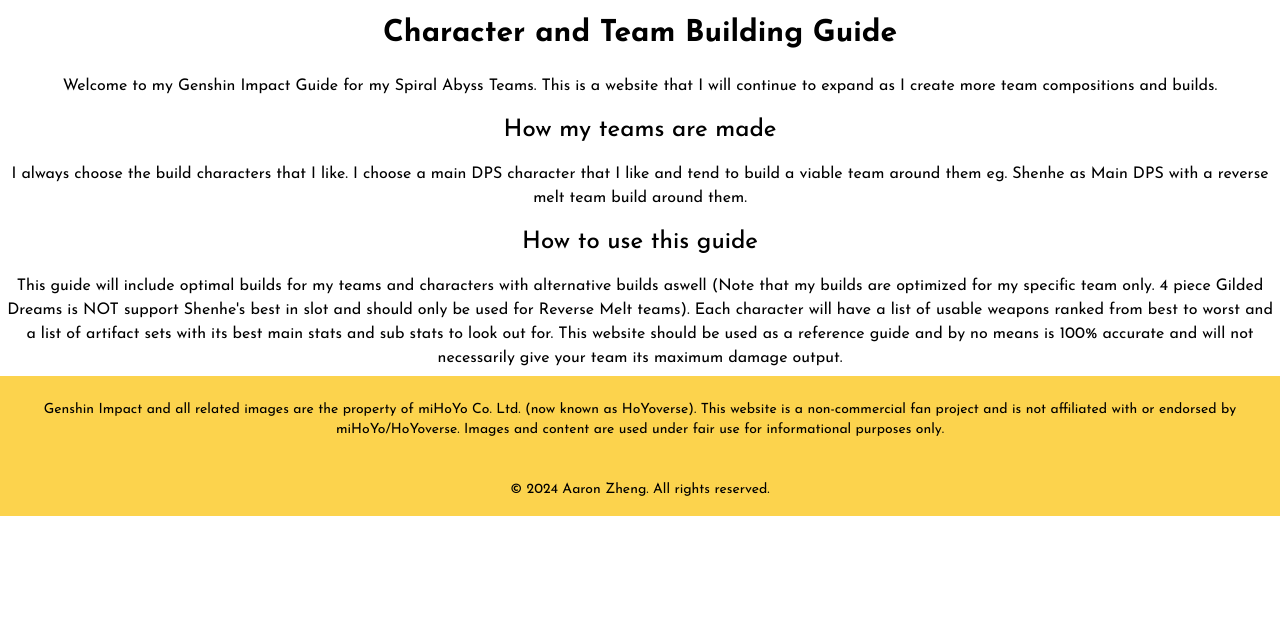
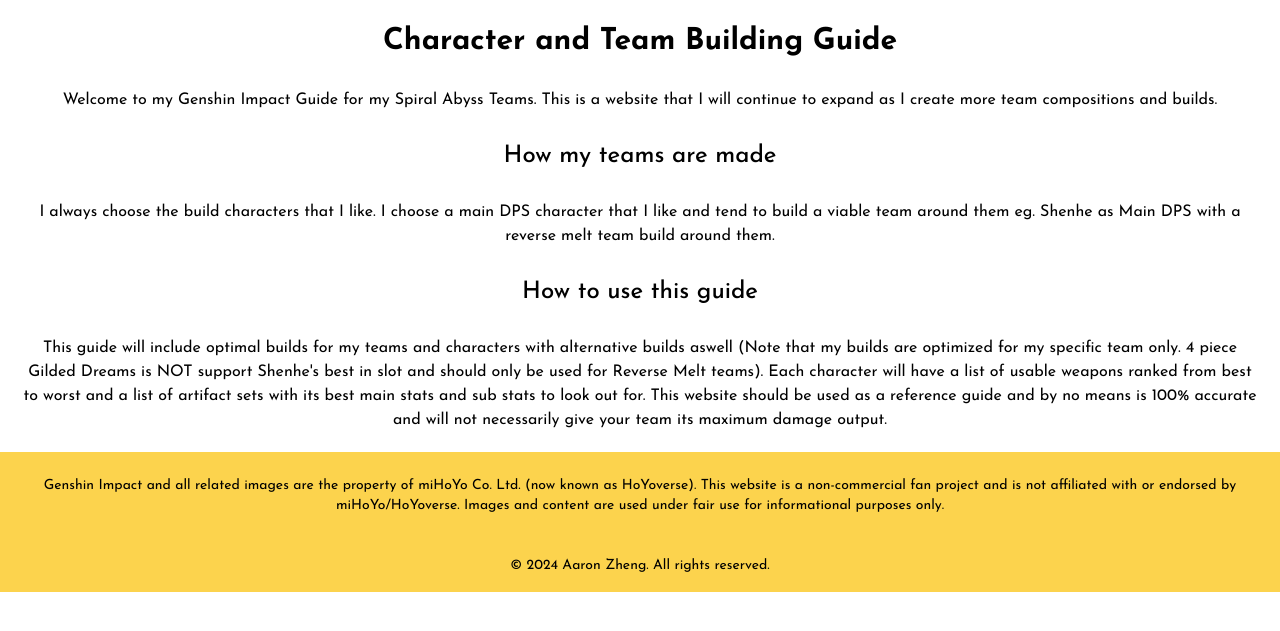
Before and after one commit to aaronzhengnz/Genshin-Builds-Website, a Flask app: page / in a window 1280 px wide. Shown: the part 112-743 px from the top of the page. Run offline with Flask 3, Linux system fonts and the light colour scheme; some libraries are stand-ins or nearby versions.

Commit message:
Fixed padding and spacing of data in home.html

```diff
--- a/templates/home.html
+++ b/templates/home.html
@@ -1,9 +1,9 @@
 {% extends "layout.html" %}
 {% block content %}
-<h1 class="text-3xl py-4 font-bold">Character and Team Building Guide</h1>
-<p class="p-1.5">Welcome to my Genshin Impact Guide for my Spiral Abyss Teams. This is a website that I will continue to expand as I create more team compositions and builds.</p>
-<h2 class="text-2xl p-2.5 font-medium">How my teams are made</h2>
-<p class="p-1.5">I always choose the build characters that I like. I choose a main DPS character that I like and tend to build a viable team around them eg. Shenhe as Main DPS with a reverse melt team build around them.</p>
-<h2 class="text-2xl p-2.5 font-medium">How to use this guide</h2>
-<p class="p-1.5">This guide will include optimal builds for my teams and characters with alternative builds aswell (Note that my builds are optimized for my specific team only. 4 piece Gilded Dreams is NOT support Shenhe's best in slot and should only be used for Reverse Melt teams). Each character will have a list of usable weapons ranked from best to worst and a list of artifact sets with its best main stats and sub stats to look out for. This website should be used as a reference guide and by no means is 100% accurate and will not necessarily give your team its maximum damage output.</p>
+<h1 class="text-3xl pt-6 pb-2 font-bold">Character and Team Building Guide</h1>
+<p class="p-5">Welcome to my Genshin Impact Guide for my Spiral Abyss Teams. This is a website that I will continue to expand as I create more team compositions and builds.</p>
+<h2 class="text-2xl py-2 font-medium">How my teams are made</h2>
+<p class="p-5">I always choose the build characters that I like. I choose a main DPS character that I like and tend to build a viable team around them eg. Shenhe as Main DPS with a reverse melt team build around them.</p>
+<h2 class="text-2xl py-2 font-medium">How to use this guide</h2>
+<p class="p-5">This guide will include optimal builds for my teams and characters with alternative builds aswell (Note that my builds are optimized for my specific team only. 4 piece Gilded Dreams is NOT support Shenhe's best in slot and should only be used for Reverse Melt teams). Each character will have a list of usable weapons ranked from best to worst and a list of artifact sets with its best main stats and sub stats to look out for. This website should be used as a reference guide and by no means is 100% accurate and will not necessarily give your team its maximum damage output.</p>
 {% endblock %}
```
